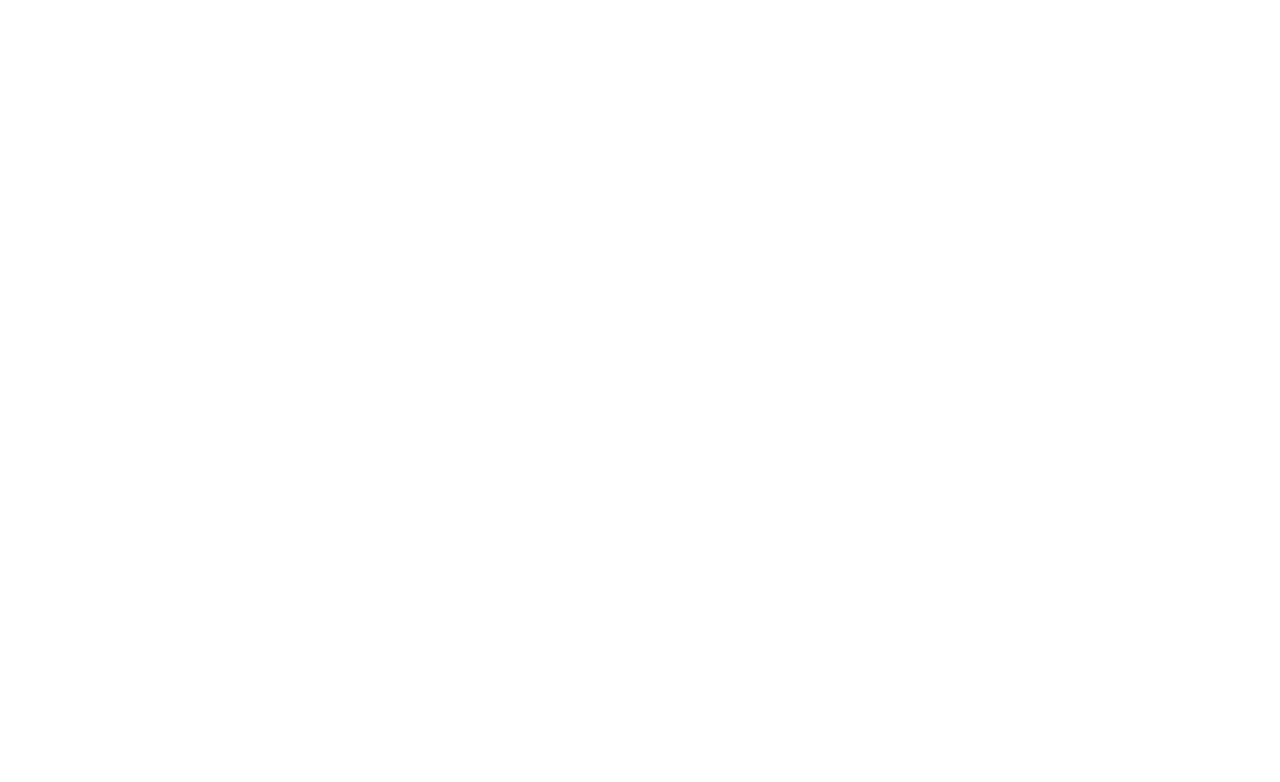
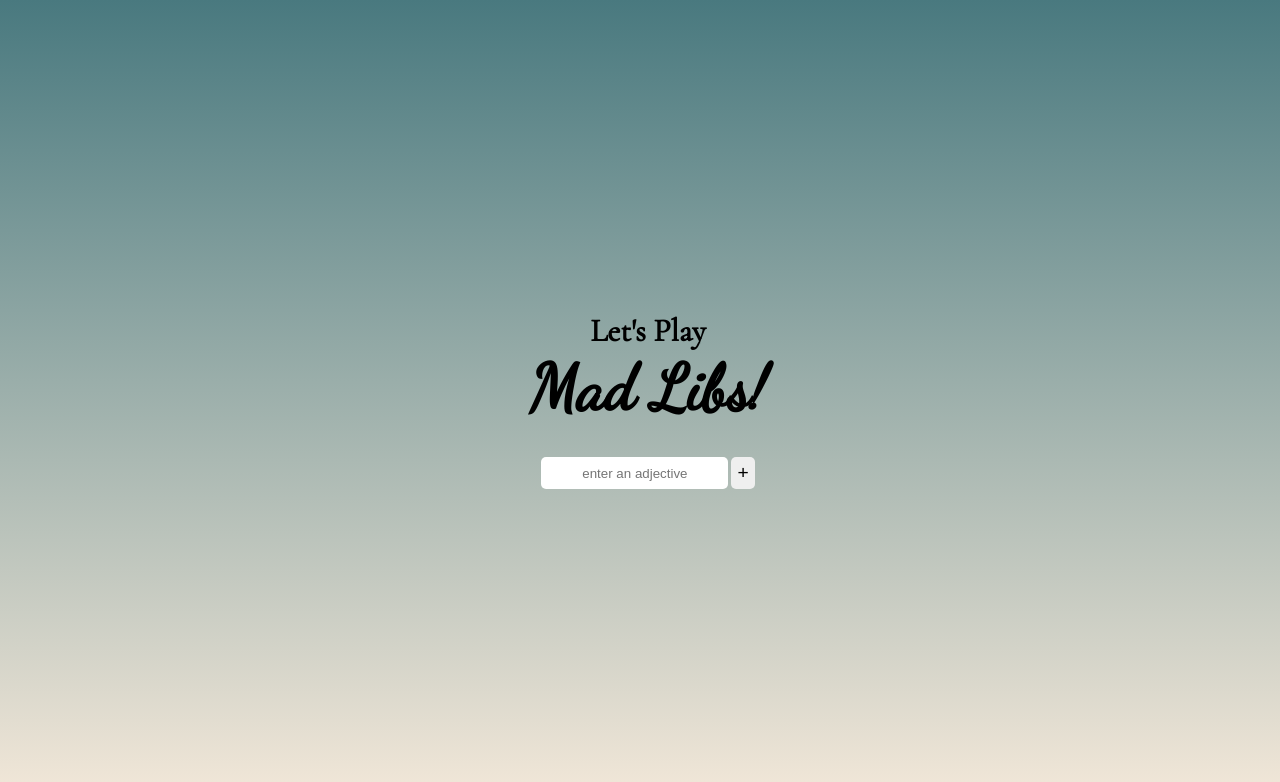
Before and after one commit to tspeed90/mad-libs, a plain HTML site: page index.html in a window 1280 px wide. Drawn offline with nearby package versions, Linux system fonts and the light colour scheme.

Commit message:
created simple UI/styling for page with input field and submit button

```diff
--- a/index.html
+++ b/index.html
@@ -1,7 +1,19 @@
 <html lang="en">
   <head>
     <title>Let's Play Mad Libs!</title>
+    <link rel="stylesheet" href="style.css">
+    <link href="https://fonts.googleapis.com/css?family=Cormorant+Garamond|Dancing+Script" rel="stylesheet">
   </head>
   <body>
+    <main class="input-area">
+      <h1>Let's Play</h1>
+      <div class="fancy">Mad Libs!</div>
+      <div class="text-area"></div>
+      <div class="input-and-button">
+        <input class="input" placeholder="Enter an adjective">
+        <button class="button">+</button>
+      </div>
+          </main>
+
   </body>
 </html>
--- /dev/null
+++ b/style.css
@@ -0,0 +1,49 @@
+html {
+  width: 100%;
+}
+body {
+  width: 100%;
+  background-image: repeating-linear-gradient(to top,#F3E8D9, #49797F);
+}
+h1 {
+  font-family: Cormorant Garamond, serif;
+  font-size: 2rem;
+  padding: 0;
+  margin: 0;
+}
+.fancy {
+  font-size: 4rem;
+  font-weight: bolder;
+  font-family: Dancing Script, serif;
+  margin-bottom: 20px;
+}
+.input-area {
+  width: 100%;
+  height: 100%;
+  display: flex;
+  flex-direction: column;
+  align-items: center;
+  justify-content: center;
+}
+.input-and-button {
+  display: flex;
+  flex-direction: row;
+  margin-top: 10px;
+}
+
+.input {
+  height: 2rem;
+  border-radius: 5px;
+  border: none;
+  padding: 5px;
+  text-align: center;
+  text-transform: lowercase;
+}
+.button {
+  height: 2rem;
+  font-size: 1.2rem;
+  margin-left: 3px;
+  border-radius: 5px;
+  border: none;
+  text-transform: lowercase;
+}
```
